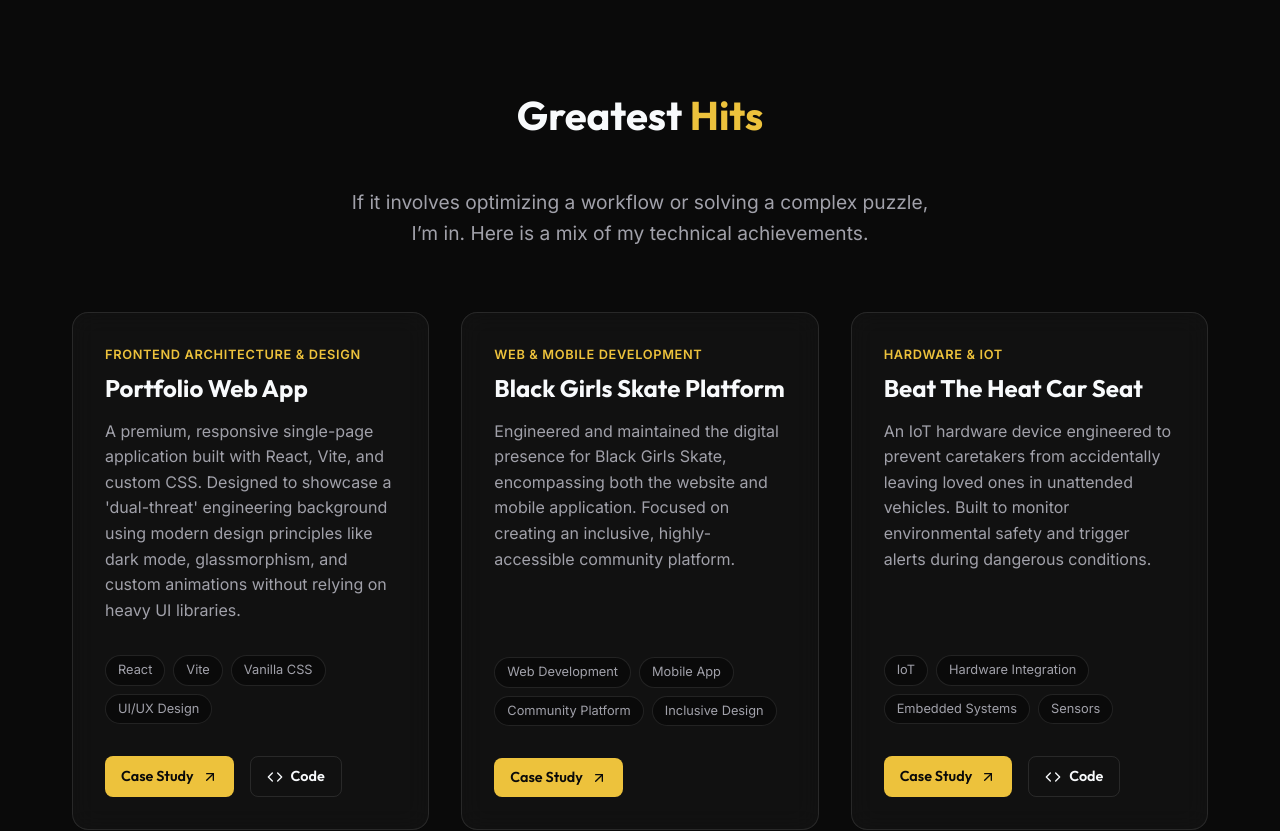
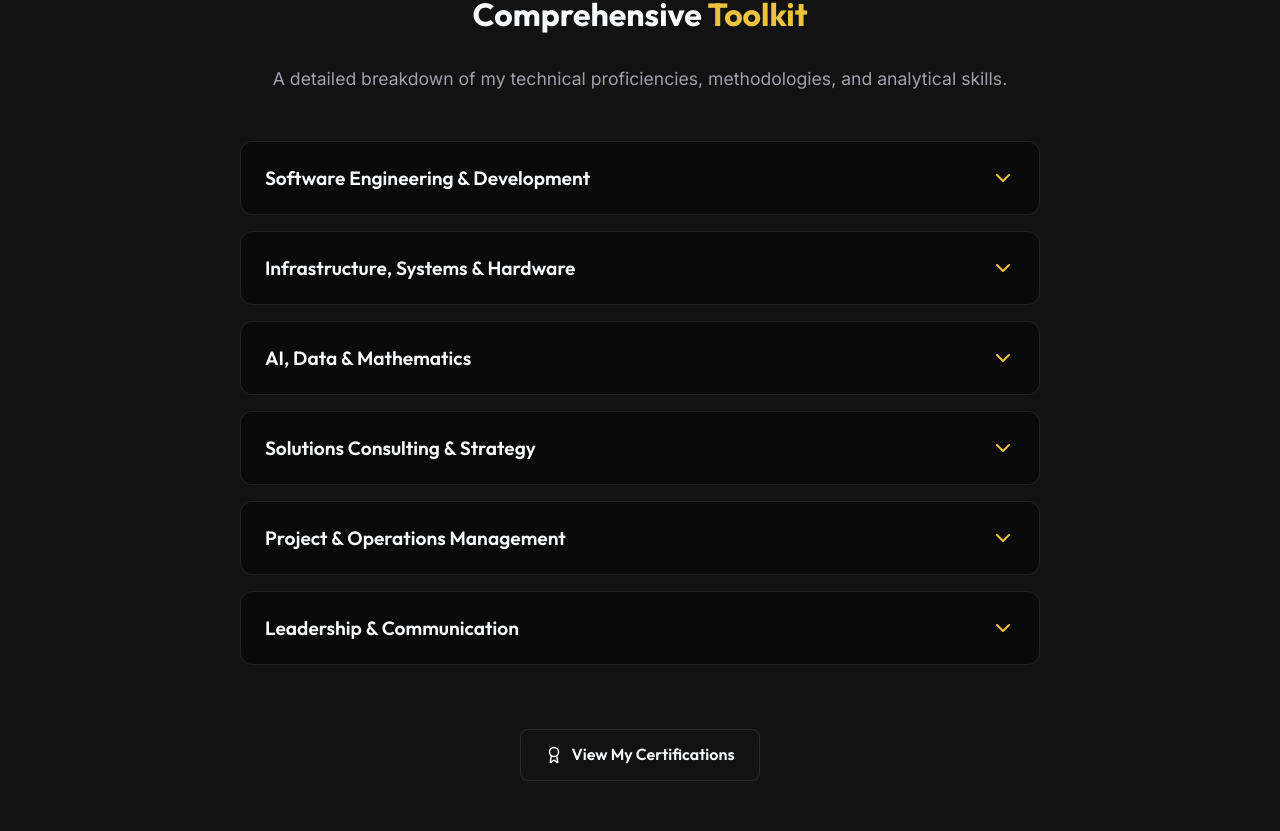
Before and after one commit to Black-Inspector-Gadget/dj-app, a React (Vite) app: page / in a window 1280 px wide. Shown: the part 2487-3318 px from the top of the page. Built offline with nearby package versions, Linux system fonts and the light colour scheme.

Commit message:
Added comprehensive skills accordion and certifications button

```diff
--- a/src/components/Skills.jsx
+++ b/src/components/Skills.jsx
@@ -1,7 +1,10 @@
-import { Code2, Network, Cpu } from 'lucide-react';
+import { useState } from 'react';
+import { Code2, Network, Cpu, ChevronDown, ChevronUp, Award } from 'lucide-react';
 
 const Skills = () => {
-  const skills = [
+  const [openIndex, setOpenIndex] = useState(null);
+
+  const coreCompetencies = [
     {
       icon: <Network size={32} />,
       title: "Handling Ambiguity",
@@ -16,6 +19,33 @@
       icon: <Cpu size={32} />,
       title: "Systems Thinking",
       description: "Beyond just 'fixing things,' I focus on scalability and reliability—maintaining 99.99% uptime and building tools that save hundreds of human hours annually."
+    }
+  ];
+
+  const comprehensiveSkills = [
+    {
+      category: "Software Engineering & Development",
+      skills: ["Python", "C++", "Javascript", "Assembly (MIPS)", "Objective C", "Fortran 90", "HTML", "Google App Script", "Data Structures", "Algorithms", "Pseudocode", "SDLC", "Git", "Version Control"]
+    },
+    {
+      category: "Infrastructure, Systems & Hardware",
+      skills: ["Computer Architecture", "Circuit Analysis", "Digital Logic Design", "FPGA Development", "VLSI Design", "Verilog", "VHDL", "Robotics", "Embedded Systems Design", "Linux/Unix Administration", "Windows Server", "Security Management", "Hardware Troubleshooting", "Network Engineering", "HTTP/HTTPS", "Google Cloud Platform", "Raspberry Pi", "Arduino"]
+    },
+    {
+      category: "AI, Data & Mathematics",
+      skills: ["Advanced Engineering Math", "Linear & Abstract Algebra", "Differential Equations", "Discrete Math", "Multivariable Calculus", "Real Analysis", "Probability & Statistics", "Numerical Analysis", "Complex Variables", "Data Analysis", "Scientific Computing", "MATLAB", "Natural Language Processing (NLP)", "Generative AI", "AI Agents", "Responsible AI", "GPT-4", "SQL"]
+    },
+    {
+      category: "Solutions Consulting & Strategy",
+      skills: ["Solution Scoping", "System Solutioning", "Structured Discovery", "Business Case Development", "Pipeline Management", "User Advocacy", "Process Design", "Root Cause Analysis", "Rapid Prototyping", "Web Analytics", "UX/UI Design", "CMS"]
+    },
+    {
+      category: "Project & Operations Management",
+      skills: ["Agile Methodologies", "Waterfall", "Project Management Life Cycle", "Iterative Improvement", "Operations Management", "Configuration Management", "Quality Assurance", "Risk Mitigation", "Change Management", "Process Ownership", "Stakeholder Management", "Cross-Functional Collaboration", "User Enablement"]
+    },
+    {
+      category: "Leadership & Communication",
+      skills: ["Brand Ambassadorship", "Public Speaking", "Technical Communication", "Technical Writing", "Technical Documentation", "Talent Acquisition", "Curriculum Development", "Knowledge Management", "Interpersonal Communications", "Customer Support"]
     }
   ];
 
@@ -36,8 +66,8 @@
           What I bring to the table.
         </p>
 
-        <div style={{ display: 'grid', gridTemplateColumns: 'repeat(auto-fit, minmax(300px, 1fr))', gap: '2rem' }}>
-          {skills.map((skill, index) => (
+        <div style={{ display: 'grid', gridTemplateColumns: 'repeat(auto-fit, minmax(300px, 1fr))', gap: '2rem', marginBottom: '6rem' }}>
+          {coreCompetencies.map((skill, index) => (
             <div key={index} className="glass glass-card" style={{ display: 'flex', flexDirection: 'column', alignItems: 'flex-start' }}>
               <div style={{
                 background: 'rgba(237, 194, 60, 0.1)',
@@ -53,6 +83,65 @@
             </div>
           ))}
         </div>
+
+        {/* Comprehensive Skills Accordion */}
+        <div style={{ maxWidth: '800px', margin: '0 auto' }}>
+          <h2 className="section-title" style={{ fontSize: '2rem', marginBottom: '2rem' }}>Comprehensive <span>Toolkit</span></h2>
+          <p style={{ textAlign: 'center', color: 'var(--text-secondary)', marginBottom: '3rem', fontSize: '1.1rem' }}>
+            A detailed breakdown of my technical proficiencies, methodologies, and analytical skills.
+          </p>
+
+          <div style={{ display: 'flex', flexDirection: 'column', gap: '1rem' }}>
+            {comprehensiveSkills.map((category, index) => (
+              <div key={index} style={{ border: '1px solid var(--border-color)', borderRadius: '12px', overflow: 'hidden', background: 'var(--bg-color)' }}>
+                <button
+                  onClick={() => setOpenIndex(openIndex === index ? null : index)}
+                  style={{
+                    width: '100%',
+                    display: 'flex',
+                    justifyContent: 'space-between',
+                    alignItems: 'center',
+                    padding: '1.5rem',
+                    background: 'transparent',
+                    border: 'none',
+                    color: 'var(--text-primary)',
+                    fontFamily: 'var(--font-heading)',
+                    fontSize: '1.2rem',
+                    fontWeight: 600,
+                    cursor: 'pointer',
+                    textAlign: 'left'
+                  }}
+                >
+                  {category.category}
+                  {openIndex === index ? <ChevronUp className="text-accent" /> : <ChevronDown className="text-accent" />}
+                </button>
+
+                {openIndex === index && (
+                  <div style={{ padding: '0 1.5rem 1.5rem 1.5rem', display: 'flex', flexWrap: 'wrap', gap: '0.5rem' }}>
+                    {category.skills.map((skill, sIndex) => (
+                      <span key={sIndex} style={{
+                        background: 'var(--bg-surface-hover)',
+                        border: '1px solid var(--border-color)',
+                        padding: '0.4rem 0.8rem',
+                        borderRadius: '20px',
+                        fontSize: '0.9rem',
+                        color: 'var(--text-secondary)'
+                      }}>
+                        {skill}
+                      </span>
+                    ))}
+                  </div>
+                )}
+              </div>
+            ))}
+          </div>
+
+          <div style={{ textAlign: 'center', marginTop: '4rem' }}>
+            <a href="https://www.linkedin.com/in/deah-jonae-g-a3a79b59/details/certifications/" target="_blank" rel="noopener noreferrer" className="btn btn-outline" style={{ padding: '0.75rem 1.5rem' }}>
+              <Award size={18} /> View My Certifications
+            </a>
+          </div>
+        </div>
       </div>
     </section>
   );
```
